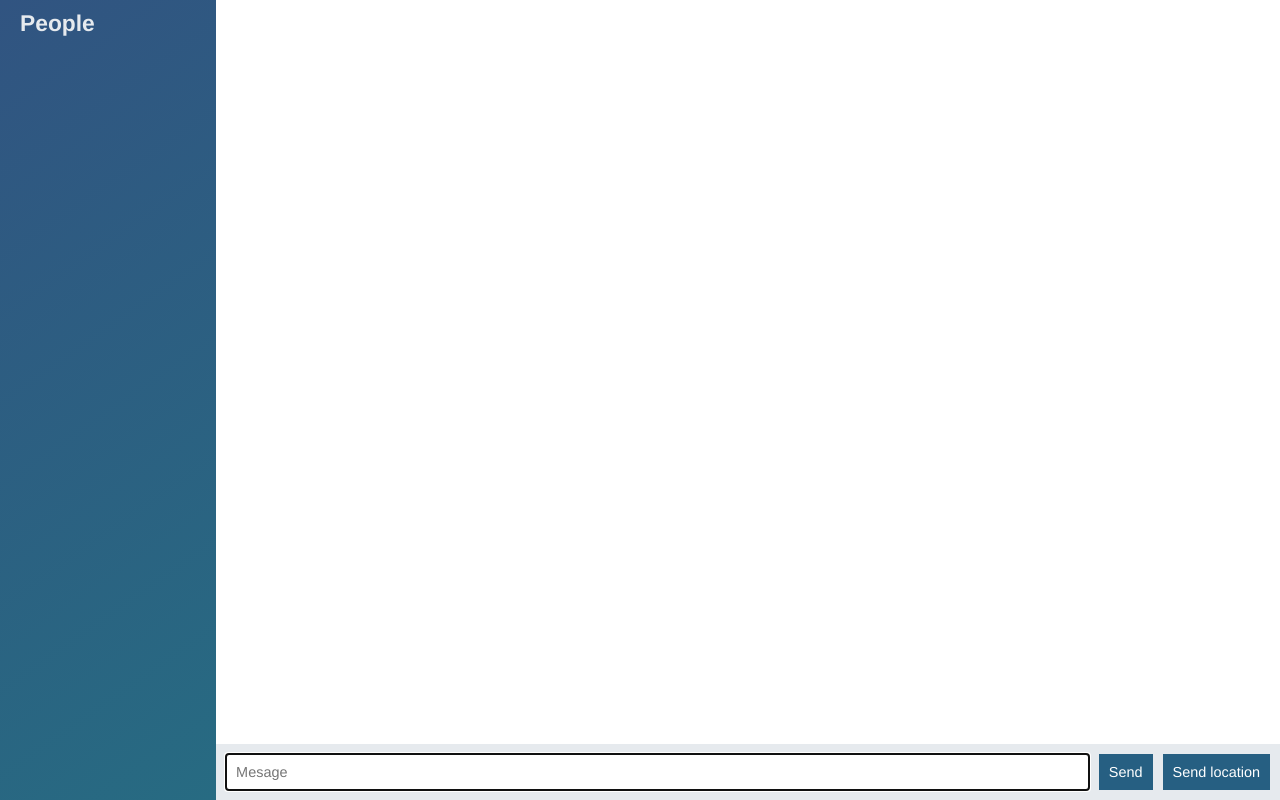
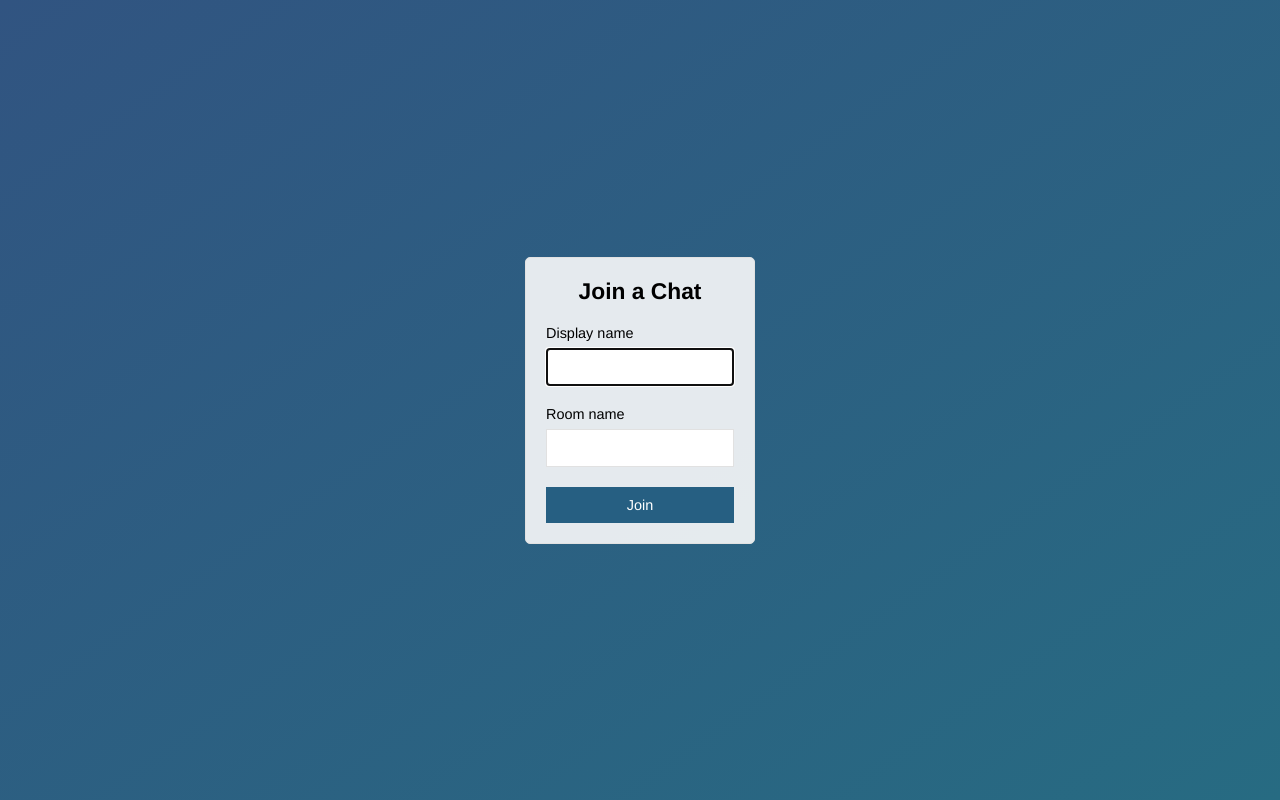
Before and after one commit to sinis-bt/node-chat-app, a website: page public/index.html in a window 1280 px wide. Drawn offline with nearby package versions, Linux system fonts and the light colour scheme; no server answers.

Commit message:
Add join page that submits to chat.html

```diff
--- a/public/index.html
+++ b/public/index.html
@@ -2,54 +2,39 @@
 <html>
 <head>
     <meta charset="utf-8">
+    <title>Join | ChatApp</title>
+    <meta name="viewport" content="width=device-width, inital-scale=1, user-scalable=no">
     <link rel="stylesheet" href="/css/styles.css">
 </head>
-    <body class="chat">
-        <div class="chat__sidebar">
-            <h3>People</h3>
-            <div id="users"></div>
+
+<body class="centered-form">
+
+    <div class="centered-form__form">
+
+        <form action="/chat.html">
+            <div class="form-field">
+                <h3>Join a Chat</h3>
             </div>
-        <div class="chat__main">
-                <ol id="messages" class="chat__messages"></ol>
-                <div class="chat__footer">
-                        <form id="message-form">
-                            <input name="message" type="text" placeholder="Mesage" autofocus autocomplete="off"/>
-                            <button>Send</button>
+            <div class="form-field">
+                <label>Display name</label>
+                <input type="text" name="name" autofocus />
+            </div>
+            <div class="form-field">
+                <label>Room name</label>
+                <input type="text" name="room" />
+            </div>
+            <div class="form-field">
+                <button>Join</button>
+            </div>
         </form>
-                        <button id="send-location">Send location</button>
-                </div>
+
     </div>
 
-        <script id="message-template" type="text/template">
-            <li class="message">
-                <div class="message__title">
-                    <h4>{{from}}</h4>
-                    <span>{{createdAt}}</span>
-                </div>
-                <div class="message__body">
-                    <p>{{text}}</p>
-                </div>
-            </li>
-        </script>
 
-        <script id="location-message-template" type="text/template">
-            <li class="message">
-                <div class="message__title">
-                    <h4>{{from}}</h4>
-                    <span>{{createdAt}}</span>
-                </div>
-                <div class="message__body">
-                    <p>
-                        <a href="{{url}}" target="_blank">My current location</a>
-                    </p>
-                </div>
-            </li>
-        </script>
 
-        <script src="socket.io/socket.io.js"></script>
-        <script src="/js/libs/jquery-3.3.1.min.js"></script>
-        <script src="/js/libs/moment.js"></script>
-        <script src="/js/libs/mustache.js"></script>
-        <script src="/js/index.js"></script>
+
 </body>
+
+
+
 </html>
```
Also changed, not shown: public/chat.html (added, +57 -0 lines), public/js/chat.js (renamed from public/js/index.js). Lines whose indentation alone changed are shown as unchanged.
